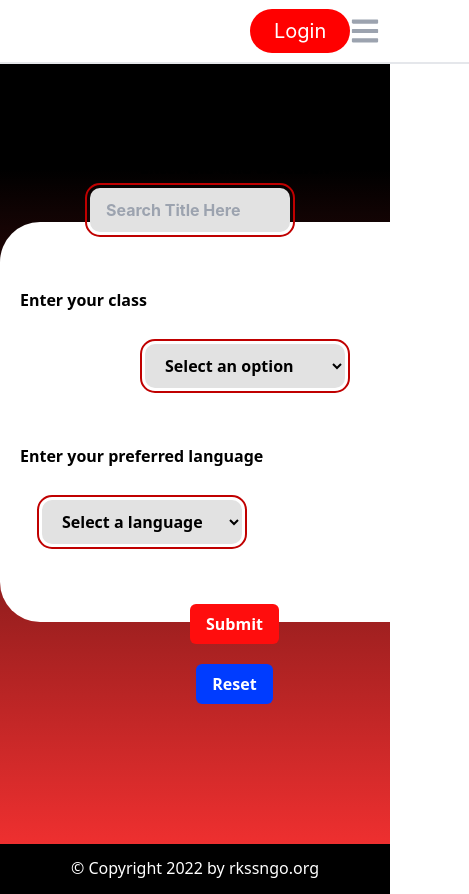
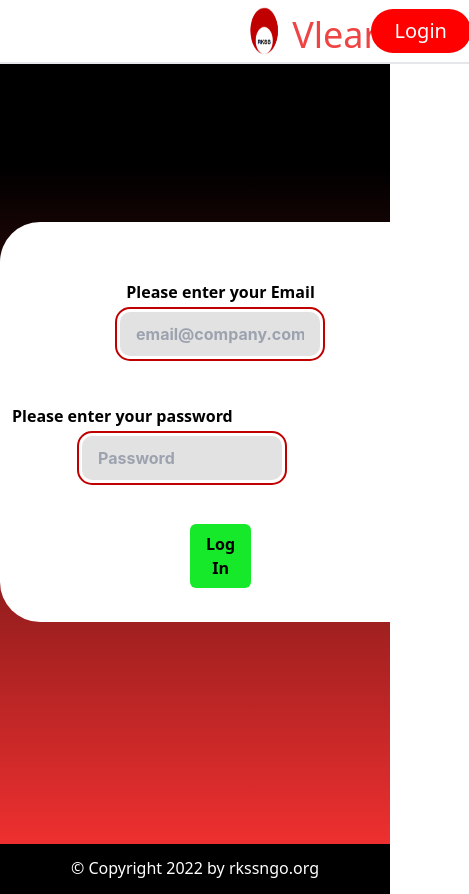
Before and after one commit to cfgmumbai2023/Team-7, a React (Create React App) app in the folder client/vlearn/: page /login in a window 390 px wide. Shown: the whole page, 469 px wide, since content can reach past the window. Built offline with nearby package versions, Linux system fonts and the light colour scheme.

Commit message:
[ADDED] Login and Signup Components

```diff
--- a/client/vlearn/package.json
+++ b/client/vlearn/package.json
@@ -11,6 +11,7 @@
     "react-dropdown": "^1.11.0",
     "react-icons": "^4.10.1",
     "react-icons-kit": "^2.0.0",
+    "react-router-dom": "^6.14.1",
     "react-scripts": "5.0.1",
     "web-vitals": "^2.1.4"
   },
--- a/client/vlearn/src/App.js
+++ b/client/vlearn/src/App.js
@@ -1,16 +1,22 @@
 import './App.css';
-import Navbar from "./components/Navbar";
+import { BrowserRouter as Router, Route, Routes } from 'react-router-dom';
 import Homepage from './components/Homepage';
+import Login from './components/Login';
+import Signup from "./components/Signup";
 import Footer from "./components/Footer";
-import Socials from "./components/Socials";
 
 function App() {
   return (
     <>
-      <Navbar />
-      <Socials />
-      <Homepage />
+    <Router>
+      <Routes>
+        <Route path = "/" element={<Homepage/>}/>
+        <Route exact path='/login' element={<Login />} />
+        <Route exact path='/signup' element={<Signup />} />
+      </Routes>
       <Footer />
+
+    </Router>
     </>
   );
 }
--- a/client/vlearn/src/components/Homepage.jsx
+++ b/client/vlearn/src/components/Homepage.jsx
@@ -1,4 +1,6 @@
-import React, { useState } from 'react'
+import React, { useState } from 'react';
+import Navbar from './Navbar';
+import Socials from './Socials';
 
 const Homepage = () => {
   const [textInput, setTextInput] = useState('');
@@ -35,6 +37,8 @@ const Homepage = () => {
       style = {{
         background: "linear-gradient(0deg, hsla(0, 85%, 56%, 1) 0%, hsla(0, 0%, 0%, 1) 80%)"
       }}>
+      <Navbar/>
+      <Socials />
       <div className='max-w-screen-lg align-items justify-center flex flex-col font-bold mx-auto rounded-[40px] my-auto h-[400px] w-[700px] text-black'
         style = {{
           background: "rgba(255, 255, 255, 1)"
@@ -81,8 +85,8 @@ const Homepage = () => {
           </select>
         </div>
         <div className='p-5 align-items justify-center pl-[190px] pr-[190px] flex flex-col w-full mx-auto md:flex-row'>
-          <button type="submit" className='mt-5 text-center flex flex-col mx-auto p-2 px-4 rounded-md text-[white] bg-[#ff0d0d] hover:text-[white] hover:bg-[#c00000]'>Submit</button>
-          <button onClick={handleResetClick} className='mt-5 text-center flex flex-col mx-auto p-2 px-4 rounded-md text-[white] bg-[#003cff] hover:text-[white] hover:bg-[#2326cf]'>Reset</button>
+            <button type="submit" className='mt-5 text-center flex flex-col mx-auto p-2 px-4 rounded-md text-[white] bg-[#ff0d0d] hover:text-[white] hover:bg-[#c00000]'>Submit</button>
+            <button onClick={handleResetClick} className='mt-5 text-center flex flex-col mx-auto p-2 px-4 rounded-md text-[white] bg-[#003cff] hover:text-[white] hover:bg-[#2326cf]'>Reset</button>
         </div>
         </form>
       </div>
--- a/client/vlearn/src/components/Login.jsx
+++ b/client/vlearn/src/components/Login.jsx
@@ -1,8 +1,8 @@
 import React, { useState } from 'react'
-// import { useNavigate } from 'react-router-dom';
-const LoginPage = () => {
-    // const navigate = useNavigate();
-    //useNavigate() may be used only in the context of a <Router> component.
+import Navbar from "./Navbar";
+import Socials from "./Socials";
+
+const Login = () => {
 
     const [email, setEmail] = useState(""); //email
     const [password, setPassword] = useState(""); //password
@@ -17,11 +17,6 @@ const LoginPage = () => {
     e.preventDefault();
     console.log('Email value:', email);
     console.log('Password value:', password);
-
-    // var time_in_secs = 5;
-    // setTimeout(() => {
-    //     navigate('/dashboard'); //example '/page to redirect to'
-    // }, time_in_secs*1000);
   };
 
   return (
@@ -29,13 +24,15 @@ const LoginPage = () => {
       style = {{
         background: "linear-gradient(0deg, hsla(0, 85%, 56%, 1) 0%, hsla(0, 0%, 0%, 1) 80%)"
       }}>
+      <Navbar />
+      <Socials />
       <div className='max-w-screen-lg align-items justify-center flex flex-col font-bold mx-auto rounded-[40px] my-auto h-[400px] w-[700px] text-black'
         style = {{
           background: "rgba(255, 255, 255, 1)"
       }}>
         <form onSubmit={handleSubmit}>
 
-        <div className='p-3 align-items justify-center flex flex-col md:flex-row'>
+        <div className='p-5 align-items justify-center flex flex-col md:flex-row'>
           <label htmlFor="text-input" className='inline-block text-center pt-4'>Please enter your Email</label>
           <input
             type="email"
@@ -43,11 +40,11 @@ const LoginPage = () => {
             placeholder='email@company.com'
             value={email}
             onChange={handleEmailChange}
-            className='input1 mt-2 ml-[70px] w-[200px]'
+            className='input1 mt-2 ml-[100px] w-[200px]'
           />
         </div>
         <div className='p-3 align-items justify-center flex flex-col md:flex-row'>
-          <label htmlFor="text-input" className='inline-block text-center pt-4'>Please enter your password </label>
+          <label htmlFor="text-input" className='pt-4'>Please enter your password </label>
           <input
             type="password"
             id="password"
@@ -59,7 +56,7 @@ const LoginPage = () => {
         </div>
 
         <div className='p-3 align-items justify-center pl-[190px] pr-[190px] flex flex-col w-full mx-auto md:flex-row'>
-          <button type="submit" className='mt-5 text-center flex flex-col mx-auto p-2 px-4 rounded-md text-[white] bg-[#ff0d0d] hover:text-[white] hover:bg-[#c00000]'>Log In</button>
+          <button type="submit" className='mt-5 text-center flex flex-col mx-auto p-2 px-4 rounded-md text-[black] bg-[#15e92a] hover:text-[white] hover:bg-[#169f26]'>Log In</button>
         </div>
         </form>
       </div>
@@ -67,4 +64,4 @@ const LoginPage = () => {
   )
 }
 
-export default LoginPage
+export default Login
--- a/client/vlearn/src/components/Navbar.jsx
+++ b/client/vlearn/src/components/Navbar.jsx
@@ -2,7 +2,7 @@ import React, { useState } from 'react';
 import { FaBars, FaTimes } from "react-icons/fa";
 import { Link } from 'react-scroll';
 import logo from '../assets/RKSS_Logo.png';
-
+import {useNavigate} from 'react-router-dom'
 const Navbar = () => {
 
   const [nav, setNav] = useState(false);
@@ -23,11 +23,28 @@ const Navbar = () => {
             link:"Contribute",
         },
     ];
+    const  navigate= useNavigate();
+
+    const routeToSignUp=()=>{
+      let path = `/signup`;
+      navigate(path)
+    }
+
+    const routeToLogin=()=>{
+      let path = `/login`;
+      navigate(path)
+    }
+
+    const routeToHomepage=()=>{
+      let path = `/`;
+      navigate(path)
+    }
 
   return (
     <div className='h-16 flex justify-between mx-auto pl-[250px] pr-[250px] items-center w-full md:h-[80px] border-b-2 text-white fixed px-4 bg-white z-50'>
-      <div className='text-4xl text-red-500'>
+      <div className='flex flex-row text-4xl text-red-500' onClick={routeToHomepage}>
         <img src = {logo} alt = "RKSS Logo" target="_blank" className='w-1/4 sm:w-[60px]'/>
+        <p className='pt-2 pl-3'>Vlearn</p>
       </div>
 
       <ul className='hidden md:flex gap-3'>
@@ -40,14 +57,16 @@ const Navbar = () => {
           </li>
         ))}
       </ul>
+      <div className="flex justify-between flex-row gap-5">
+        <div className='text-xl cursor-pointer capitalize px-6 p-2 rounded-full text-[#ffffff] bg-[red] hover:bg-[#c00000]' onClick={routeToLogin}>
+              Login
+        </div>
+        <div className='text-xl cursor-pointer capitalize px-6 p-2 rounded-full text-[#ffffff] bg-[blue] hover:bg-[#2326cf]' onClick={routeToSignUp}>
+              Register
+        </div>
+      </div>
 
-      <div className='text-xl cursor-pointer capitalize px-6 p-2 rounded-full text-[#ffffff] bg-[red] hover:bg-[#c00000]'>
-        <a href="https://www.github.com/himanshu-03">
-          <button>
-            Login
-          </button>
-        </a>
-      </div>
+
 
       <div onClick={()=> setNav(!nav)} className='cursor-pointer text-gray-400 pr-3 z-50 md:hidden'>
         {
--- a/client/vlearn/src/components/Signup.jsx
+++ b/client/vlearn/src/components/Signup.jsx
@@ -1,9 +1,8 @@
-import React, { useState } from 'react'
-// import { useNavigate } from 'react-router-dom';
-const SingupPage = () => {
+import React, { useState } from 'react';
+import Navbar from "./Navbar";
+import Socials from "./Socials";
 
-    // const navigate = useNavigate();
-    //useNavigate() may be used only in the context of a <Router> component.
+const Signup = () => {
 
     const [name, setName] = useState(""); //name
     const [email, setEmail] = useState(""); //email
@@ -29,19 +28,15 @@ const SingupPage = () => {
     console.log('Password value:', password);
     console.log('Dropdown value:', dropdown);
 
-    // var time_in_secs = 5;
-    // setTimeout(() => {
-
-    //     navigate('/dashboard'); //example '/page to redirect to'
-
-    // }, time_in_secs*1000);
   };
 
   return (
-    <div name="home" className="flex font-sans w-full h-screen"
+    <div name="signup" className="flex font-sans w-full h-screen"
       style = {{
         background: "linear-gradient(0deg, hsla(0, 85%, 56%, 1) 0%, hsla(0, 0%, 0%, 1) 80%)"
       }}>
+      <Navbar />
+      <Socials />
       <div className='max-w-screen-lg align-items justify-center flex flex-col font-bold mx-auto rounded-[40px] my-auto h-[400px] w-[700px] text-black'
         style = {{
           background: "rgba(255, 255, 255, 1)"
@@ -52,7 +47,7 @@ const SingupPage = () => {
           <input
             type="text"
             id="name"
-            placeholder='John Doe'
+            placeholder='Enter your name here'
             value={name}
             onChange={handleNameChange}
             className='input1 mt-2 ml-[70px] w-[200px]'
@@ -66,7 +61,7 @@ const SingupPage = () => {
             placeholder='email@company.com'
             value={email}
             onChange={handleEmailChange}
-            className='input1 mt-2 ml-[70px] w-[200px]'
+            className='input1 mt-2 ml-[75px] w-[200px]'
           />
         </div>
         <div className='p-3 align-items justify-center flex flex-col md:flex-row'>
@@ -82,14 +77,14 @@ const SingupPage = () => {
         </div>
         <div className='p-3 align-items justify-center flex flex-col md:flex-row'>
           <label className='pt-4'>Enter your user type</label><br />
-          <select id="usertype" value={dropdown} onChange={handleDropdownChange} className='mt-2 ml-[22px] w-[200px]'>
+          <select id="usertype" value={dropdown} onChange={handleDropdownChange} className='mt-2 ml-[100px] w-[200px]'>
             <option value="">Select</option>
             <option value="Student">Student</option>
             <option value="Volunteer">Volunteer</option>
           </select>
         </div>
         <div className='p-3 align-items justify-center pl-[190px] pr-[190px] flex flex-col w-full mx-auto md:flex-row'>
-          <button type="submit" className='mt-5 text-center flex flex-col mx-auto p-2 px-4 rounded-md text-[white] bg-[#ff0d0d] hover:text-[white] hover:bg-[#c00000]'>Sign Up</button>
+          <button type="submit" className='mt-5 text-center flex flex-col mx-auto p-2 px-4 rounded-md text-[white] bg-[#1a13e1] hover:text-[white] hover:bg-[#1b1f9a]'>Sign Up</button>
         </div>
         </form>
       </div>
@@ -97,4 +92,4 @@ const SingupPage = () => {
   )
 }
 
-export default SingupPage
+export default Signup
```
Also changed, not shown: 1 other file (tests, documents, lock files or other folders).
